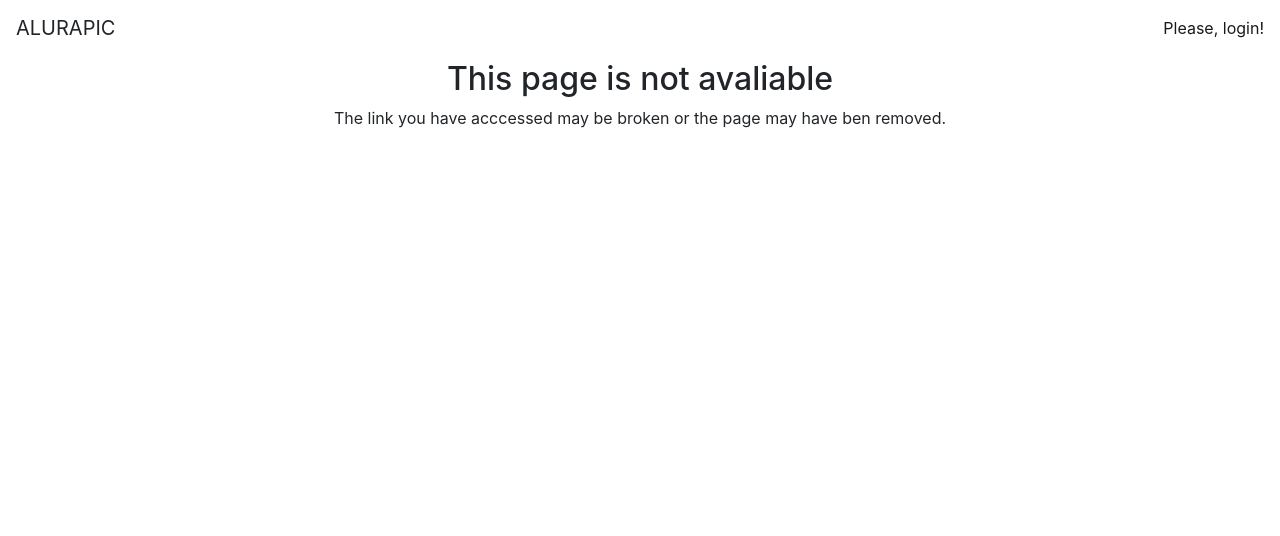
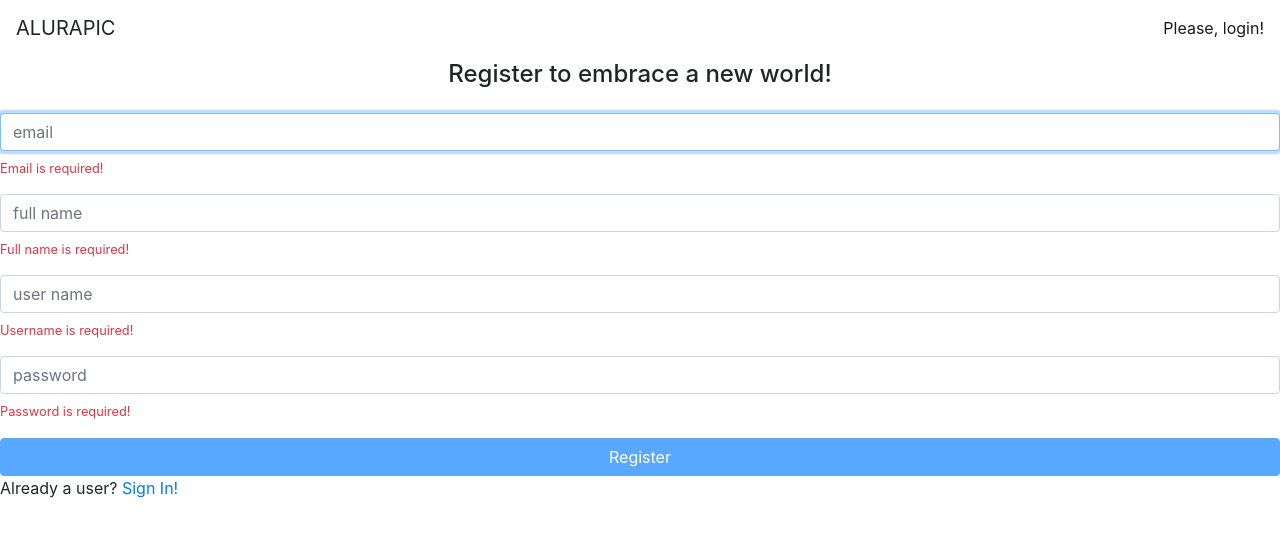
Before and after one commit to hugo-hs/angular, an Angular app: page /signup in a window 1280 px wide. Shown: the top 536 px of the page. Built offline with nearby package versions, Linux system fonts and the light colour scheme.

Commit message:
criação de um componente de registro; validação de formulário; como criar nosso próprio validador; validando de maneira assíncrona; submissão de dados.

```diff
--- a/src/app/app.routing.module.ts
+++ b/src/app/app.routing.module.ts
@@ -7,12 +7,17 @@
 import { PhotoListResolver } from './photos/photo-list/photo-list.resolver';
 import { SignInComponent } from './home/signin.component';
 import { AuthGuard } from './core/auth/auth.guard';
+import { SignUpComponent } from './home/signup/signup.component';
 
 const routes: Routes = [
     {
         path: '',
         component: SignInComponent,
         canActivate: [AuthGuard]
+    },
+    {
+        path: 'signup',
+        component: SignUpComponent,
     },
     {
         path: 'user/:userName', component: PhotoListComponent ,
--- /dev/null
+++ b/src/app/home/signup/new-user.ts
@@ -0,0 +1,6 @@
+export interface NewUser {
+    userName: string,
+    email: string,
+    fullName: string,
+    password: string
+}
--- /dev/null
+++ b/src/app/home/signup/signup.component.html
@@ -0,0 +1,76 @@
+<h4 class="text-center"> Register to embrace a new world!</h4>
+
+<form [formGroup]="signupForm" class="form mt-4"(submit)="signup()">
+    <div class="form-group">
+        <input formControlName="email" class="form-control" placeholder="email" autofocus>
+        <ap-vmessage
+            *ngIf="signupForm.get('email').errors?.required"
+            text="Email is required!">
+        </ap-vmessage>
+        <ap-vmessage
+            *ngIf="signupForm.get('email').errors?.email"
+            text="Invalid e-mail">
+        </ap-vmessage>
+    </div>
+
+    <div class="form-group">
+        <input formControlName="fullName" class="form-control" placeholder="full name">
+        <ap-vmessage
+            *ngIf="signupForm.get('fullName').errors?.required"
+            text="Full name is required!">
+        </ap-vmessage>
+        <ap-vmessage
+            *ngIf="signupForm.get('fullName').errors?.minlength"
+            text="Minimum length is 2">
+        </ap-vmessage>
+        <ap-vmessage
+            *ngIf="signupForm.get('fullName').errors?.maxlength"
+            text="Maximum length is 40">
+        </ap-vmessage>
+    </div>
+
+    <div class="form-group">
+        <input formControlName="userName" class="form-control" placeholder="user name">
+        <ap-vmessage
+            *ngIf="signupForm.get('userName').errors?.required"
+            text="Username is required!">
+        </ap-vmessage>
+        <ap-vmessage
+            *ngIf="signupForm.get('userName').errors?.minlength"
+            text="Minimum length is 2">
+        </ap-vmessage>
+        <ap-vmessage
+            *ngIf="signupForm.get('userName').errors?.maxlength"
+            text="Maximum length is 30">
+        </ap-vmessage>
+        <ap-vmessage
+            *ngIf="signupForm.get('userName').errors?.lowerCase"
+            text="Must be lower case">
+        </ap-vmessage>
+        <ap-vmessage
+            text="Username already taken"
+            *ngIf="signupForm.get('userName').errors?.userNameTaken">
+        </ap-vmessage>
+        <small *ngIf="signupForm.get('userName').valid" class="text-success">User available</small>
+    </div>
+
+    <div class="form-group">
+        <input formControlName="password" type="password" class="form-control" placeholder="password">
+        <ap-vmessage
+            *ngIf="signupForm.get('password').errors?.required"
+            text="Password is required!">
+        </ap-vmessage>
+        <ap-vmessage
+            *ngIf="signupForm.get('password').errors?.minlength"
+            text="Minimum length is 8">
+        </ap-vmessage>
+        <ap-vmessage
+            *ngIf="signupForm.get('password').errors?.maxlength"
+            text="Maximum length is 14">
+        </ap-vmessage>
+    </div>
+
+    <button [disabled]="signupForm.invalid || signupForm.pending" class="btn btn-primary btn-block">Register</button>
+
+    <p>Already a user? <a [routerLink]="['']">Sign In!</a></p>
+</form>
--- /dev/null
+++ b/src/app/home/signup/signup.component.ts
@@ -0,0 +1,63 @@
+import { Component } from '@angular/core';
+import { Validators, FormGroup, FormBuilder } from '@angular/forms';
+import { lowerCaseValidator } from 'src/app/shared/validators/lower-case.validator';
+import { UserNotTakenValidatorService } from './user-not-taken.validator.service';
+import { NewUser } from './new-user';
+import { SignUpService } from './signup.service';
+import { Router } from '@angular/router';
+
+@Component({
+    templateUrl: './signup.component.html'
+})
+export class SignUpComponent {
+    signupForm: FormGroup;
+
+    constructor(private formBuilder: FormBuilder,
+        private userNotTakenValidatorService: UserNotTakenValidatorService,
+        private signUpService: SignUpService,
+        private router: Router) {}
+
+    ngOnInit(): void {
+        this.signupForm = this.formBuilder.group({
+            email: ['',
+                [
+                    Validators.required,
+                    Validators.email
+                ]
+            ],
+            fullName: ['',
+                [
+                    Validators.required,
+                    Validators.minLength(2),
+                    Validators.maxLength(40)
+                ]
+            ],
+            userName: ['',
+                [
+                    Validators.required,
+                    lowerCaseValidator,
+                    Validators.minLength(2),
+                    Validators.maxLength(30)
+                ],
+                this.userNotTakenValidatorService.checkUserNameTaken()
+            ],
+            password: ['',
+                [
+                    Validators.required,
+                    Validators.minLength(8),
+                    Validators.maxLength(14)
+                ]
+            ]
+        });
+    }
+
+    signup() {
+        const newUser = this.signupForm.getRawValue() as NewUser;
+        this.signUpService
+        .signup(newUser)
+        .subscribe(
+            () => this.router.navigate(['']),
+            err => console.log(err)
+        );
+    }
+ }
--- /dev/null
+++ b/src/app/home/signup/signup.service.ts
@@ -0,0 +1,20 @@
+import { Injectable } from '@angular/core';
+import { HttpClient } from '@angular/common/http';
+import { NewUser } from './new-user';
+
+const API_URL = "http://localhost:3000";
+
+@Injectable({ providedIn: 'root' })
+export class SignUpService {
+
+    constructor(private http: HttpClient) {}
+
+    checkUserNameTaken(userName: string) {
+
+        return this.http.get(API_URL + '/user/exists/' + userName);
+    }
+
+    signup(newUser: NewUser) {
+        return this.http.post(API_URL + '/user/signup', newUser);
+    }
+}
--- /dev/null
+++ b/src/app/home/signup/user-not-taken.validator.service.ts
@@ -0,0 +1,24 @@
+import { Injectable } from '@angular/core';
+import { SignUpService } from './signup.service';
+import { AbstractControl } from '@angular/forms';
+import { debounceTime, switchMap, map, first } from 'rxjs/operators';
+
+@Injectable({ providedIn: 'root' })
+export class UserNotTakenValidatorService {
+
+    constructor(private signUpService: SignUpService) {}
+
+    checkUserNameTaken() {
+
+        return (control: AbstractControl) => {
+            return control
+            .valueChanges
+            .pipe(debounceTime(300))
+            .pipe(switchMap(userName => {
+                return this.signUpService.checkUserNameTaken(userName);
+            }))
+            .pipe(map(isTaken => isTaken ? { userNameTaken: true } : null))
+            .pipe(first());
+        }
+    }
+}
--- /dev/null
+++ b/src/app/shared/validators/lower-case.validator.ts
@@ -0,0 +1,9 @@
+import { AbstractControl } from '@angular/forms';
+
+export function lowerCaseValidator(control: AbstractControl) {
+
+    if(control.value.trim() && !/^[a-z0-9_\-]+$/.test(control.value)) {
+        return { lowerCase: true }
+    }
+    return null;
+}
```
Also changed, not shown: src/app/home/home.module.ts (+7 -2 lines).
